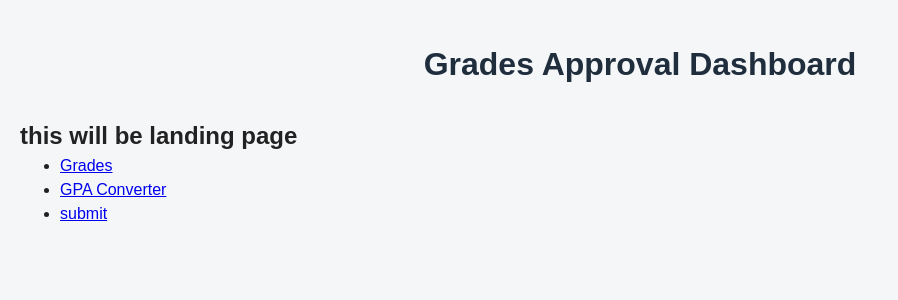
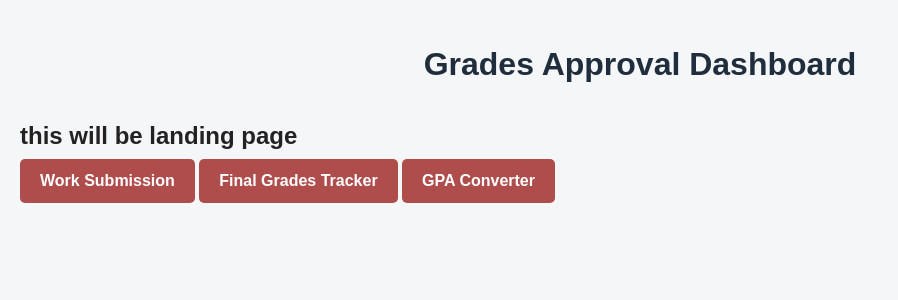
Before and after one commit to nfava/IRM3007-OnlineLearningApplication, a Django app: page / in a window 1280 px wide. Shown: the top 300 px of the page, without its empty margins (0-898 px from the left). Run offline with Django 5.2, Linux system fonts and the light colour scheme.

Commit message:
Changed from unordered list (ul) to actual buttons to improve usabiltiy, prof can also set due dates

```diff
--- a/IRM3007/grades/models.py
+++ b/IRM3007/grades/models.py
@@ -1,5 +1,5 @@
 from django.db import models
-# Assignment model (set by admin) to ensure submission is before date
+# Assignment model (set by admin) allows admin (prof to set due date which with cross check with submission date)
 class Assignment(models.Model):
     title = models.CharField(max_length=200)
     due_date = models.DateTimeField()
--- a/IRM3007/grades/static/style.css
+++ b/IRM3007/grades/static/style.css
@@ -117,3 +117,14 @@ button:hover {
         font-size: 28px;
     }
 }
+a {
+    text-decoration: none;
+    display: inline-block;
+    padding: 10px 20px;
+    background-color: #af4c4c;
+    color: white;
+    border-radius: 5px;
+    font-weight: bold;
+    transition: background 0.3s;
+    margin: 5px 0;
+}
--- a/IRM3007/grades/templates/dashboard.html
+++ b/IRM3007/grades/templates/dashboard.html
@@ -1,23 +1,18 @@
 {% load static %}
 <!DOCTYPE html>
 <html>
-<link rel="stylesheet" href="{% static 'css/style.css' %}">
-
-{% include 'head.html' %}
+<head>
+    <meta charset="UTF-8">
+    <title>Home Dashboard</title>
+    <link rel="stylesheet" href="{% static 'style.css' %}">
+    {% include 'head.html' %}
+</head>
 <body>
 
 <h1>Grades Approval Dashboard</h1>
 <h2>this will be landing page</h2>
-    <ul>
-        <li>
-            <a href="{% url 'grades' %}">Grades</a>
-        </li>
-        <li>
-            <a href="{% url 'converter' %}">GPA Converter</a>
-        </li>
-        <li>
-            <a href="{% url 'submit' %}">submit</a>
-        </li>
-    </ul>
+<a href="{% url 'submit' %}" class="button">Work Submission</a>
+<a href="{% url 'grades' %}" class="button">Final Grades Tracker </a>
+<a href="{% url 'converter' %}" class="button">GPA Converter</a>
 </body>
 </html>
--- a/IRM3007/grades/templates/gpa_converter.html
+++ b/IRM3007/grades/templates/gpa_converter.html
@@ -4,7 +4,7 @@
 {% include 'head.html' %}
 <body>
 <p>
-    <a href="{% url 'dashboard' %}">Return Home</a>
+   <a href="{% url 'dashboard' %}" class="button">Return Home</a>
 </p>
 <div class="page-container">
     <h1>GPA Converter</h1>
```
Also changed, not shown: IRM3007/grades/admin.py (+7 -0 lines), IRM3007/grades/templates/grades.html (+7 -3 lines), IRM3007/db.sqlite3.
